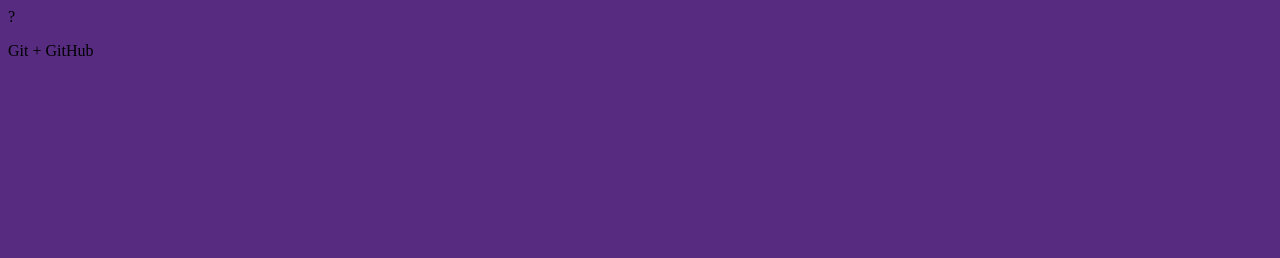
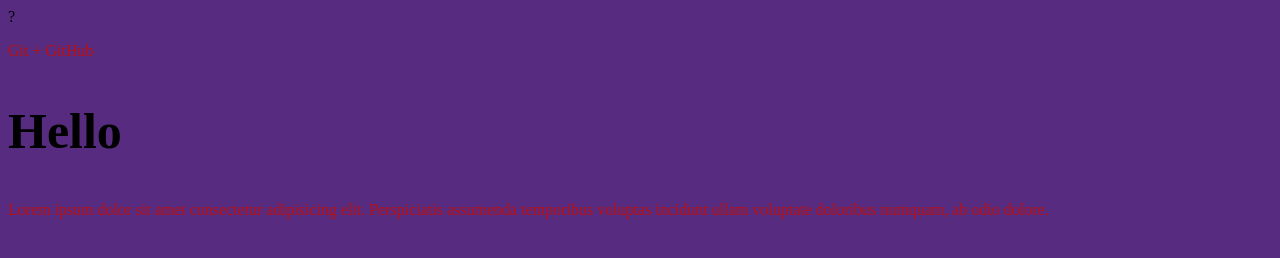
Before and after one commit to Hokure04/gitTest, a plain HTML site: page index.html in a window 1280 px wide. Drawn offline with Linux system fonts and the light colour scheme.

Commit message:
Мои первые изменения

```diff
--- a/css/main.css
+++ b/css/main.css
@@ -1,3 +1,9 @@
 body{
     background-color: rgb(87, 44, 128);
 }
+p {
+    color: #bb0e0e;
+}
+h2 {
+    font-size: 50px;
+}
--- a/index.html
+++ b/index.html
@@ -9,5 +9,9 @@
 </head>
 <body>
     <p> Git + GitHub</p>
+    <h2>Hello</h2>
+    <p>Lorem ipsum dolor sit amet consectetur adipisicing elit.
+    Perspiciatis assumenda temporibus voluptas incidunt ullam voluptate doloribus numquam, ab odio dolore.
+    </p>
 </body>
 </html>
```
